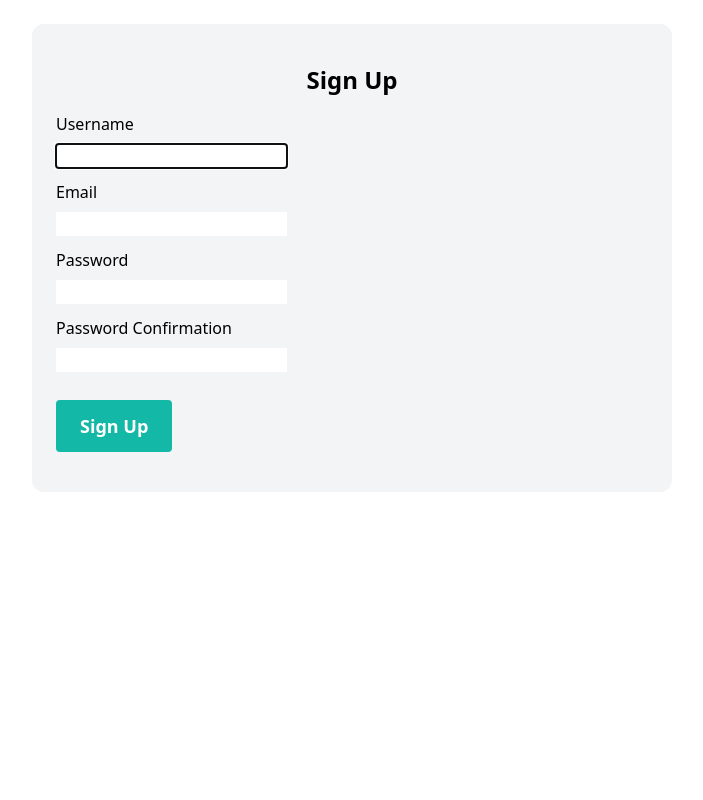
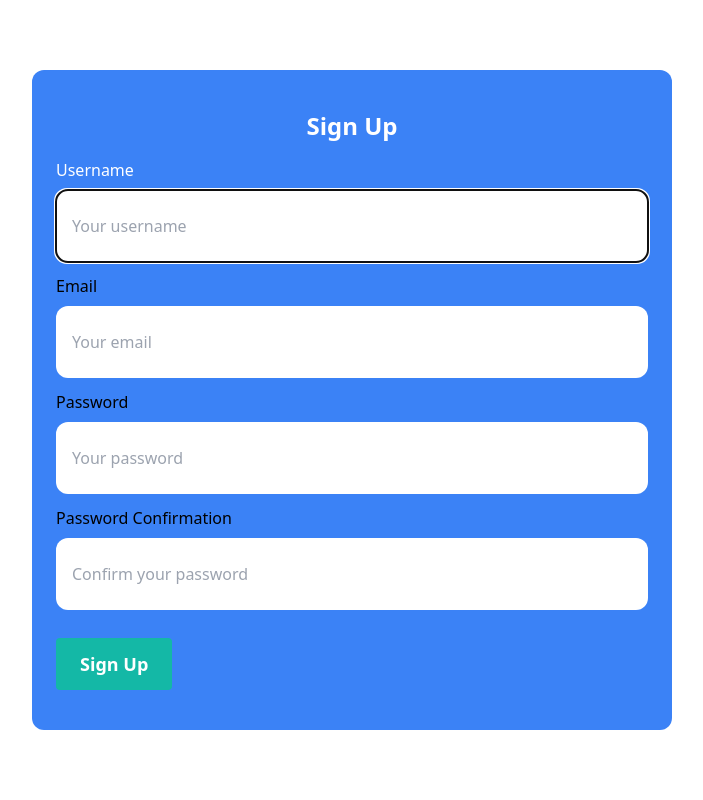
Before and after one commit to Rishi-Mishra0704/tweeets_tweet_service, a Django app: page /register/ in a window 1280 px wide. Shown: the whole page, without its empty margins (288-991 px from the left). Run offline with Django 5.2, Linux system fonts and the light colour scheme; some libraries are stand-ins or nearby versions.

Commit message:
add login and registration

```diff
--- a/core/forms.py
+++ b/core/forms.py
@@ -2,14 +2,40 @@ from django import forms
 from django.contrib.auth.forms import UserCreationForm, AuthenticationForm
 from django.contrib.auth.models import User
 
+
 class UserRegistrationForm(UserCreationForm):
-    email = forms.EmailField()
-
     class Meta:
         model = User
-        fields = ['username', 'email', 'password1', 'password2']
+        fields = ("username", "email", "password1", "password2")
+
+    username = forms.CharField(
+        widget=forms.TextInput(
+            attrs={'placeholder': 'Your username', 'class': 'w-full px-4 py-6 rounded-xl'})
+    )
+
+    email = forms.EmailField(
+        widget=forms.TextInput(
+            attrs={'placeholder': 'Your email', 'class': 'w-full px-4 py-6 rounded-xl'})
+    )
+
+    password1 = forms.CharField(
+        widget=forms.PasswordInput(
+            attrs={'placeholder': 'Your password', 'class': 'w-full px-4 py-6 rounded-xl'})
+    )
+
+    password2 = forms.CharField(
+        widget=forms.PasswordInput(
+            attrs={'placeholder': 'Confirm your password', 'class': 'w-full px-4 py-6 rounded-xl'})
+    )
+
 
 class UserLoginForm(AuthenticationForm):
-    class Meta:
-        model = User
-        fields = ['username', 'password']
+    username = forms.CharField(
+        widget=forms.TextInput(
+            attrs={'placeholder': 'Your username', 'class': 'w-full px-4 py-6 rounded-xl'})
+    )
+
+    password = forms.CharField(
+        widget=forms.PasswordInput(
+            attrs={'placeholder': 'Your password', 'class': 'w-full px-4 py-6 rounded-xl'})
+    )
--- a/core/templates/core/login.html
+++ b/core/templates/core/login.html
@@ -9,18 +9,18 @@
 
             <div class="mb-3">
                 <label class="block mb-2">Username</label>
-                {{form.username}}
+                {{ form.username }}
             </div>
             <div class="mb-3">
                 <label class="block mb-2">Password</label>
-                {{form.password}}
+                {{ form.password }}
             </div>
             {% if form.errors or form.non_field_errors %}
                 <div class="mb-3 p-4 bg-red-100 rounded-xl">
                     {% for field in form %}
                         {{ field.errors }}
                     {% endfor %}
-                    {{form.non_field_errors}}
+                    {{ form.non_field_errors }}
                 </div>
             {% endif %}
 
--- a/core/templates/core/register.html
+++ b/core/templates/core/register.html
@@ -1,14 +1,15 @@
 {% extends "base.html" %}
 
 {% block content %}
-    <div class="w-full sm:w-1/2 my-6 p-4 md:p-6 mx-auto rounded-xl bg-gray-100">
-        <h1 class="text-xl md:text-2xl text-center font-bold my-4">Sign Up</h1>
+<div class="flex justify-center items-center h-screen">
+    <div class="w-full sm:w-1/2 my-6 p-4 md:p-6 mx-auto rounded-xl bg-blue-500 ">
+        <h1 class="text-xl md:text-2xl text-center font-bold my-4 text-white">Sign Up</h1>
 
         <form method="post" action=".">
             {% csrf_token %}
 
             <div class="mb-3">
-                <label class="block mb-2">Username</label>
+                <label class="block mb-2 text-white">Username</label>
                 {{form.username}}
             </div>
             <div class="mb-3">
@@ -35,5 +36,6 @@
 
             <button type="submit" class="bg-teal-500 hover:bg-teal-700 text-white font-bold py-3 px-6 text-lg rounded my-4">Sign Up</button>
         </form>
+        </div>
     </div>
 {% endblock %}
--- a/tweeets_tweet_service/settings.py
+++ b/tweeets_tweet_service/settings.py
@@ -40,6 +40,7 @@ INSTALLED_APPS = [
     'rest_framework',
     'api',
     'core',
+    'widget_tweaks',
 
 ]
 
```
Also changed, not shown: api/models.py (+8 -1 lines), api/migrations/0001_initial.py (added).
